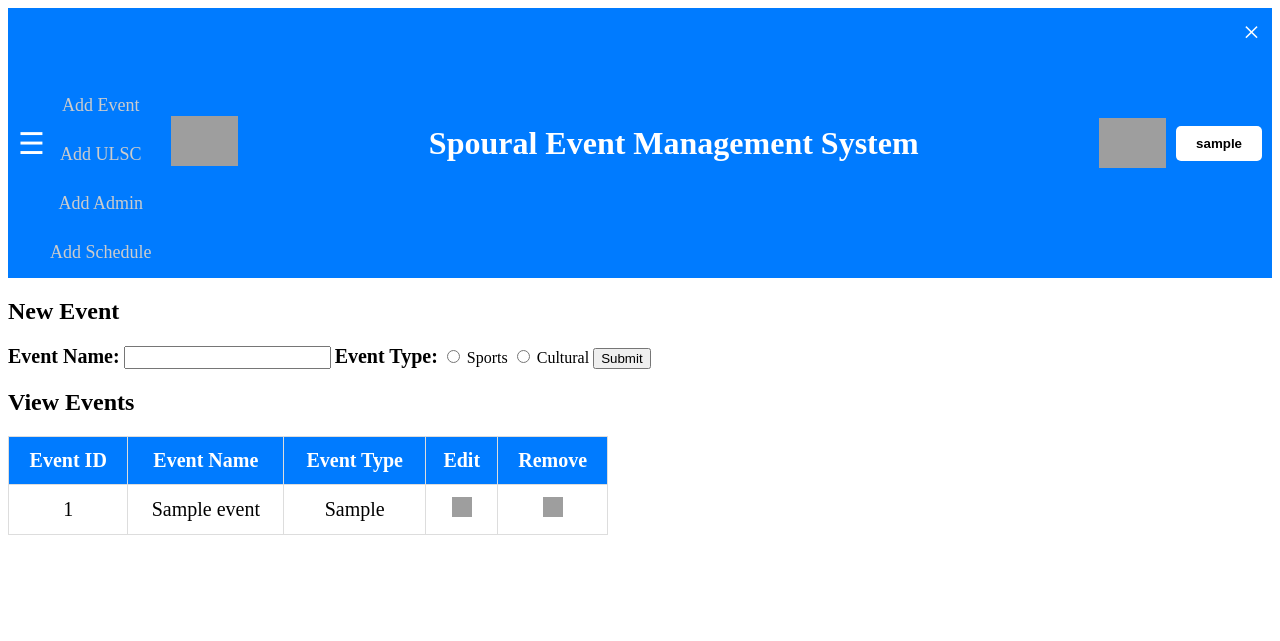
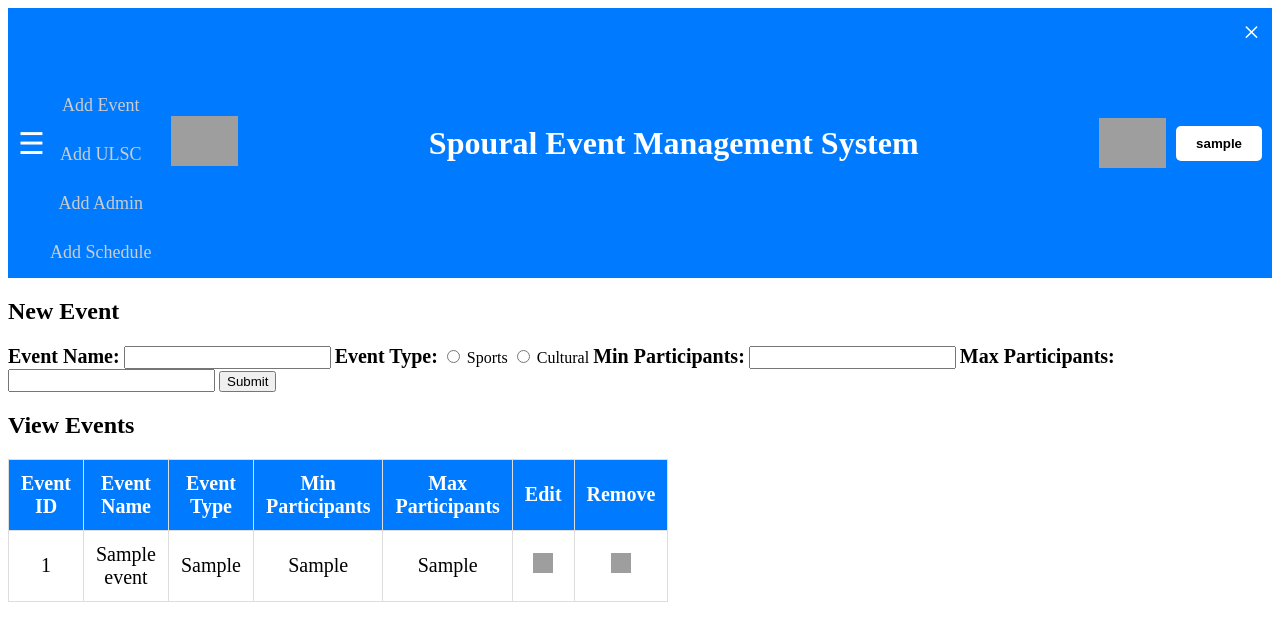
Before and after one commit to harsh1036/Spoural_Management_System, a PHP site: page /pages/addevent.php in a window 1280 px wide. Shown: the top 641 px of the page. Run offline with PHP 8.4, Linux system fonts and the light colour scheme; the visitor is signed in with stand-in values (Sample User, id 1); tables that the repository leaves empty or names only in its code hold one stand-in row (values such as "Sample post"); a stand-in replaces the project's code that opens the database connection; grey boxes are pictures that could not be loaded.

Commit message:
Adding Constrains

```diff
--- a/admin/pages/addevent.php
+++ b/admin/pages/addevent.php
@@ -8,7 +8,7 @@ include('../includes/config.php');
 // Fetch session data
 $admin_username = $_SESSION['alogin'];
 // Initialize variables
-$event_id = $event_name = $event_type = "";
+$event_id = $event_name = $event_type = $min_participants = $max_participants = "";
 
 // **FETCH DATA FOR EDITING**
 if (isset($_GET['edit_id'])) {
@@ -22,6 +22,8 @@ if (isset($_GET['edit_id'])) {
     if ($eventData) {
         $event_name = $eventData['event_name'];
         $event_type = $eventData['event_type'];
+        $min_participants = $eventData['min_participants'];
+        $max_participants = $eventData['max_participants'];
     }
 }
 
@@ -30,20 +32,22 @@ if (isset($_POST['save_event'])) {
     $event_id = $_POST['event_id'];
     $event_name = $_POST['event_name'];
     $event_type = $_POST['event_type'];
+    $min_participants = $_POST['min_participants'];
+    $max_participants = $_POST['max_participants'];
 
     if (!empty($event_id)) {
-        // **UPDATE EVENT**
-        $sql = "UPDATE events SET event_name = :event_name, event_type = :event_type WHERE id = :id";
+        $sql = "UPDATE events SET event_name = :event_name, event_type = :event_type, min_participants = :min_participants, max_participants = :max_participants WHERE id = :id";
         $query = $dbh->prepare($sql);
         $query->bindParam(':id', $event_id, PDO::PARAM_INT);
     } else {
-        // **INSERT EVENT**
-        $sql = "INSERT INTO events (event_name, event_type) VALUES (:event_name, :event_type)";
+        $sql = "INSERT INTO events (event_name, event_type, min_participants, max_participants) VALUES (:event_name, :event_type, :min_participants, :max_participants)";
         $query = $dbh->prepare($sql);
     }
 
     $query->bindParam(':event_name', $event_name, PDO::PARAM_STR);
     $query->bindParam(':event_type', $event_type, PDO::PARAM_STR);
+    $query->bindParam(':min_participants', $min_participants, PDO::PARAM_INT);
+    $query->bindParam(':max_participants', $max_participants, PDO::PARAM_INT);
 
     if ($query->execute()) {
         echo "<script> window.location.href='addevent.php';</script>";
@@ -214,6 +218,12 @@ $events = $query->fetchAll(PDO::FETCH_ASSOC);
                         required> Sports
                     <input type="radio" name="event_type" value="Cultural" <?= ($event_type == 'Cultural') ? 'checked' : '' ?> required> Cultural
 
+                    <label>Min Participants:</label>
+                    <input type="number" name="min_participants" value="<?= htmlspecialchars($min_participants) ?>" required>
+
+                    <label>Max Participants:</label>
+                    <input type="number" name="max_participants" value="<?= htmlspecialchars($max_participants) ?>" required>
+
                     <button type="submit" name="save_event"><?= !empty($event_id) ? 'Submit' : 'Submit' ?></button>
 
                 </form>
@@ -228,6 +238,8 @@ $events = $query->fetchAll(PDO::FETCH_ASSOC);
                                 <th>Event ID</th>
                                 <th>Event Name</th>
                                 <th>Event Type</th>
+                                <th>Min Participants</th>
+                                <th>Max Participants</th>
                                 <th>Edit</th>
                                 <th>Remove</th>
                             </tr>
@@ -238,6 +250,8 @@ $events = $query->fetchAll(PDO::FETCH_ASSOC);
                                     <td><?= $event['id'] ?></td>
                                     <td><?= htmlspecialchars($event['event_name']) ?></td>
                                     <td><?= htmlspecialchars($event['event_type']) ?></td>
+                                    <td><?= htmlspecialchars($event['min_participants']) ?></td>
+                                    <td><?= htmlspecialchars($event['max_participants']) ?></td>
                                     <td>
                                         <a href="addevent.php?edit_id=<?= $event['id'] ?>">
                                             <img src="../assets/images/edit.jpg" alt="Edit" width="20" height="20">
```
